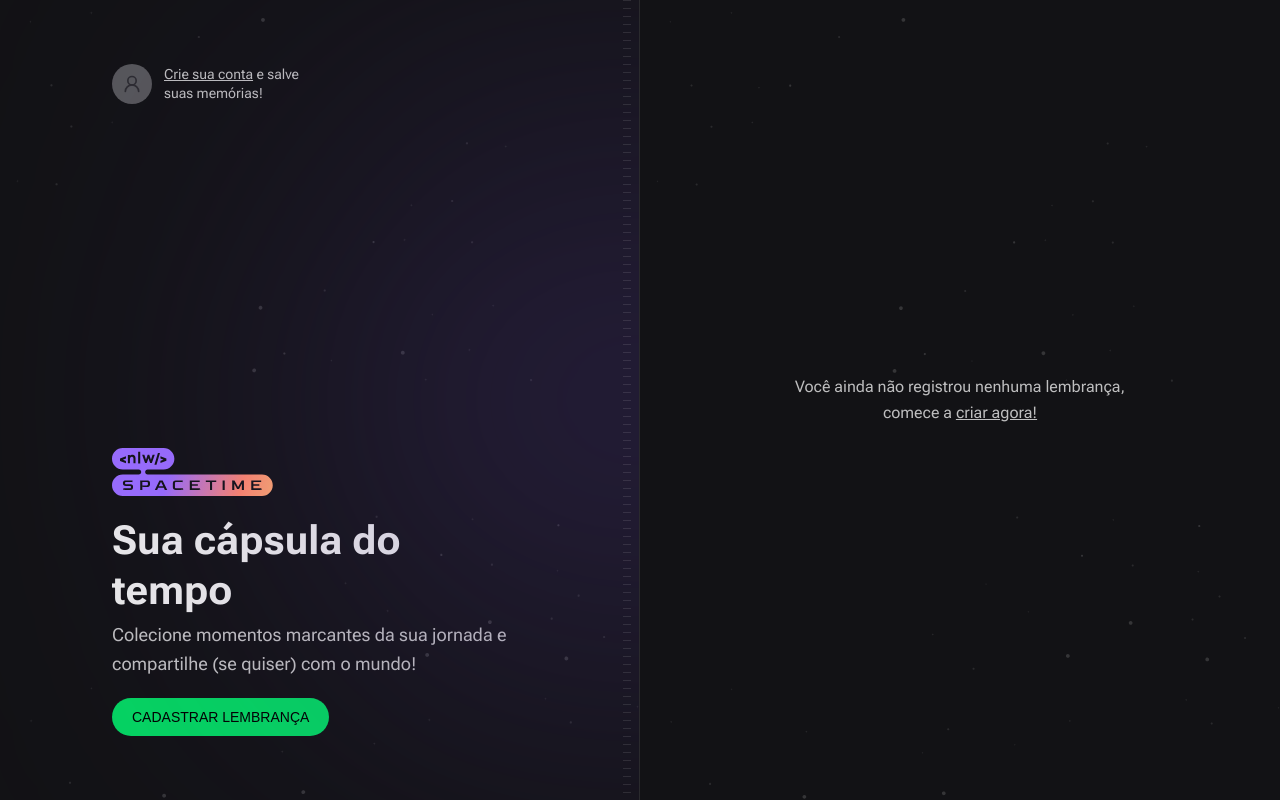
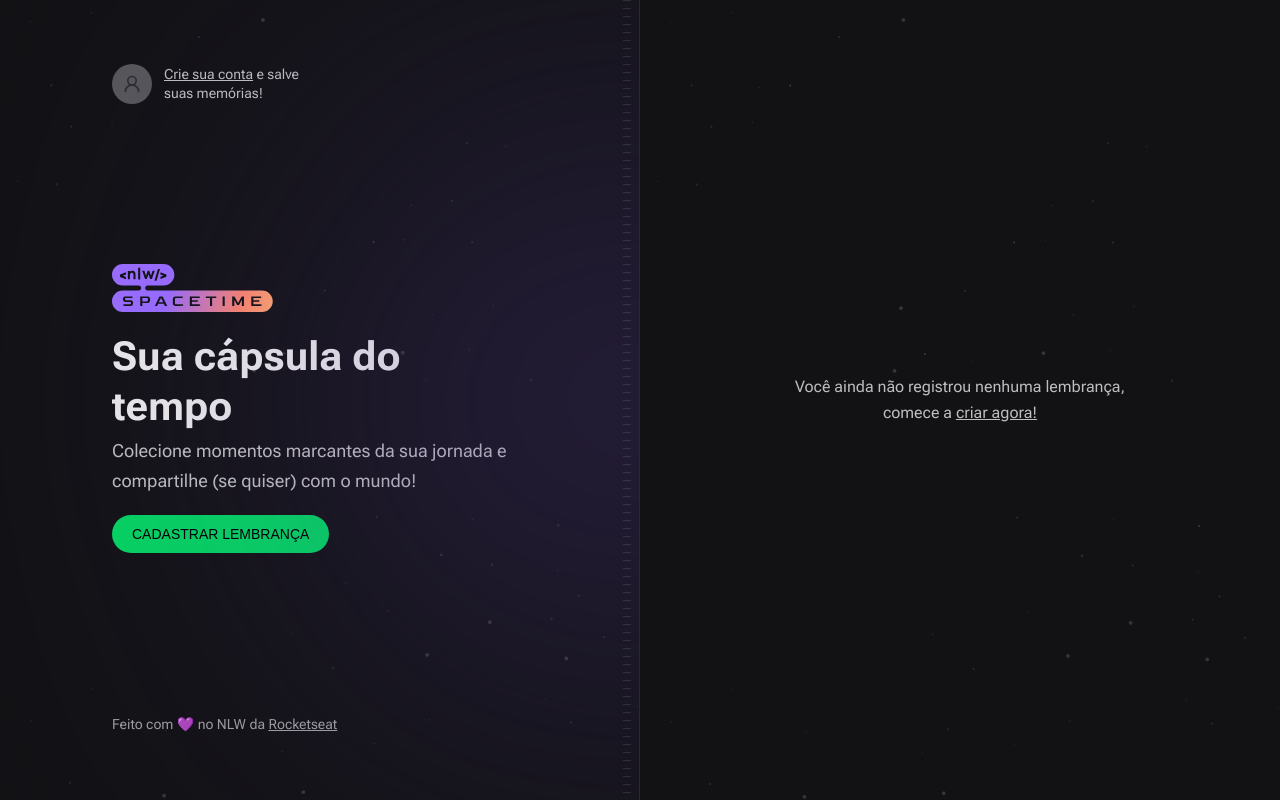
Before and after one commit to ericdietrich/NLW-spacetime, a Next.js app in the folder web/: page / in a window 1280 px wide. Built offline with nearby package versions, Linux system fonts and the light colour scheme; a web font is replaced by a local one.

Commit message:
html css homepage made

```diff
--- a/web/src/app/page.tsx
+++ b/web/src/app/page.tsx
@@ -1,4 +1,4 @@
-import {User2} from 'lucide-react';
+import { User2 } from 'lucide-react';
 import nlwLogo from '../assets/nlw-spacetime-logo.svg';
 import Image from 'next/image'
 
@@ -7,7 +7,7 @@ export default function Home() {
     {/*Left*/}
     <div className="flex flex-col items-start justify-between px-28 py-16 relative overflow-hidden border-r border-white/10 bg-[url(../assets/bg-stars.svg)] bg-cover" >
       {/*Blur */}
-       <div className="absolute right-0 top-1/2 h-[288px] w-[526px] bg-purple-700 opacity-70 -translate-y-1/2 translate-x-1/2 rounded-full blur-full"/>
+      <div className="absolute right-0 top-1/2 h-[288px] w-[526px] bg-purple-700 opacity-70 -translate-y-1/2 translate-x-1/2 rounded-full blur-full" />
       {/*Stripes */}
       <div className="absolute right-2 top-0 bottom-0 w-2 bg-stripes"></div>
 
@@ -22,7 +22,7 @@ export default function Home() {
       {/*SpaceTime*/}
       <div className='space-y-5'>
 
-        <Image src={nlwLogo} alt='NLW SpaceTime'/>
+        <Image src={nlwLogo} alt='NLW SpaceTime' />
 
         <div className='max-w-[420px] space-y-1'>
           <h1 className='font-bold text-5xl leading-tight text-gray-50'>Sua cápsula do tempo</h1>
@@ -30,6 +30,11 @@ export default function Home() {
         </div>
 
         <a className='inline-block rounded-full bg-green-500 uppercase px-5 py-3 font-alt text-sm leading-none text-black hover:bg-green-600 transition' href="">Cadastrar Lembrança</a>
+      </div>
+
+      {/*Copyright*/}
+      <div className='text-sm leading-relaxed text-gray-200'>
+        Feito com 💜 no NLW da <a href="https://rocketseat.com.br" target="_blank" rel='noreferrer' className='underline hover:text-gray-100 transition-colors'>Rocketseat</a>
       </div>
     </div>
 
```
Lines whose indentation alone changed are shown as unchanged.
